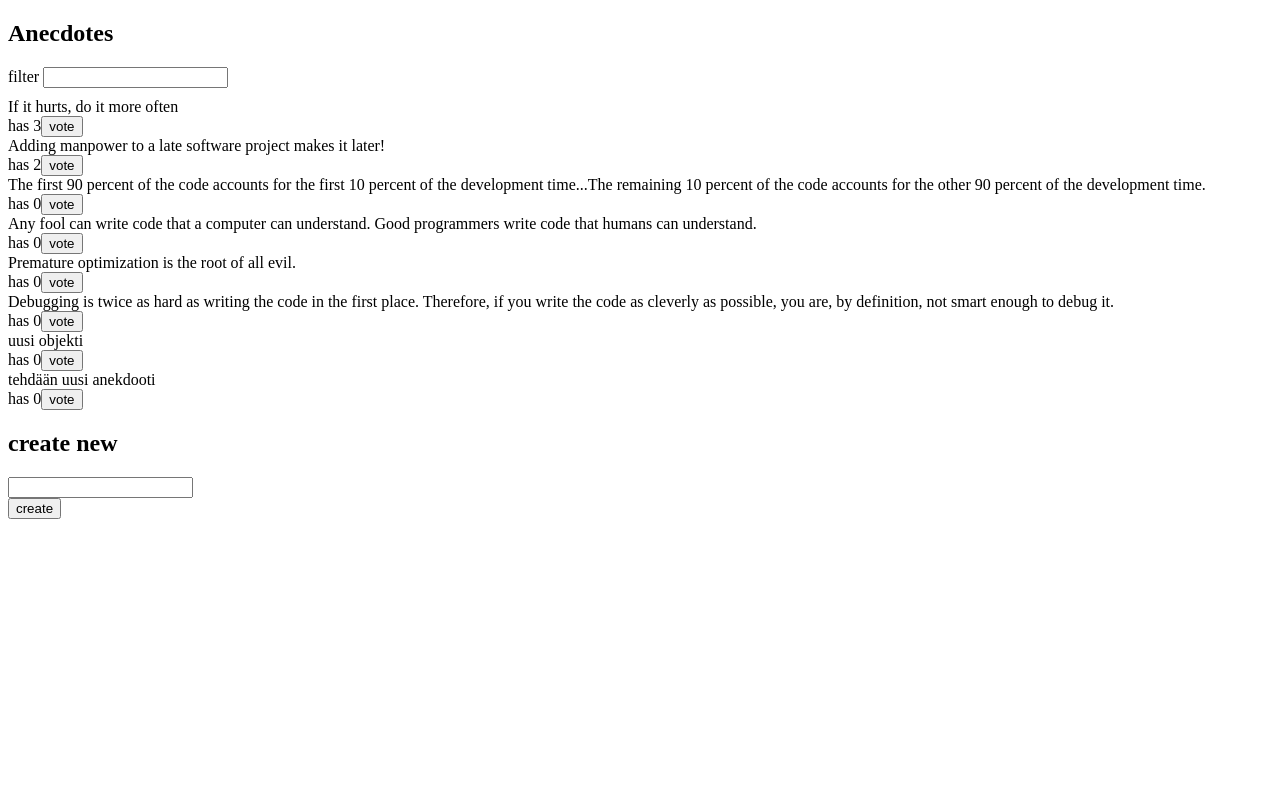
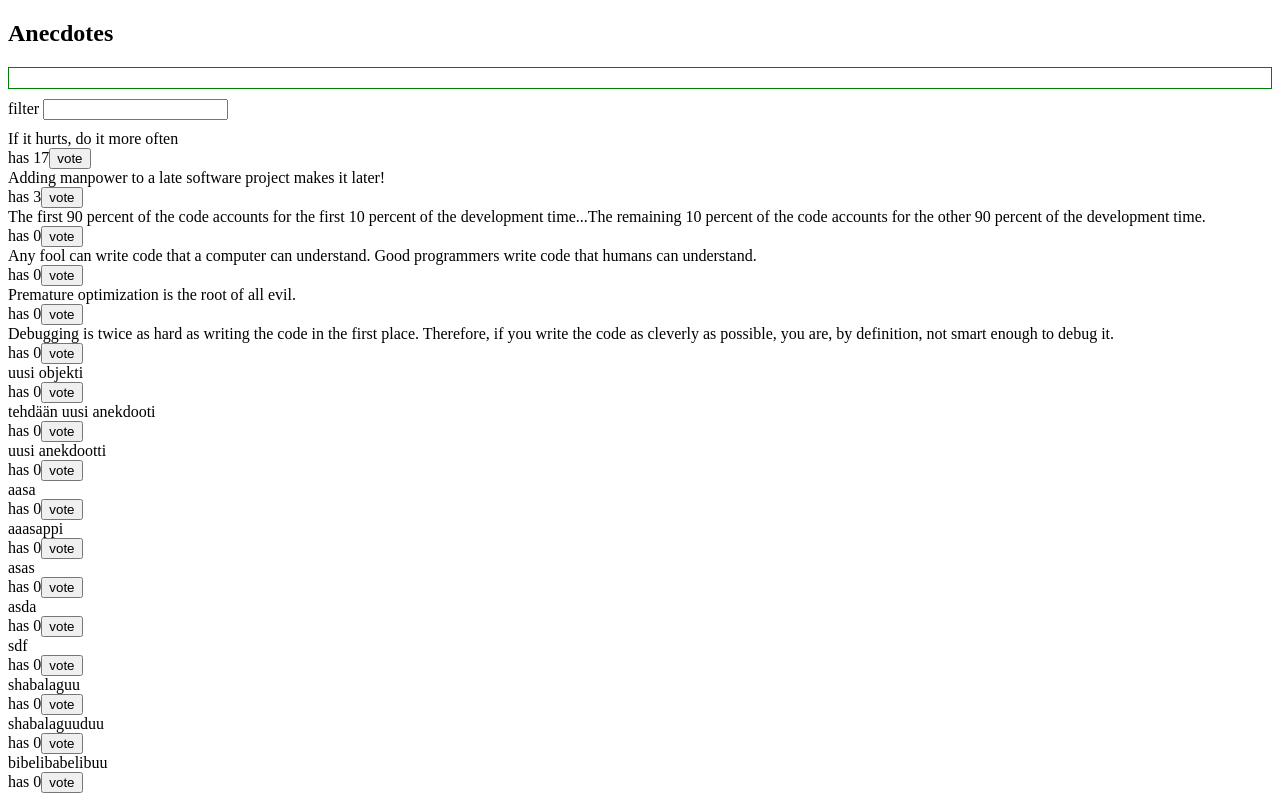
Before and after one commit to Jyrsinho/fsopen_osa6, a React (Vite) app in the folder anecdotes/: page / in a window 1280 px wide. Shown: the top 797 px of the page. Built offline with nearby package versions, Linux system fonts and the light colour scheme; data requests are answered from the project's data file.

Commit message:
Notifikaatioiden näyttäminen käyttäjälle kun anekdootin lisääminen tai äänestäminen onnistuu

```diff
--- a/anecdotes/db.json
+++ b/anecdotes/db.json
@@ -3,12 +3,12 @@
     {
       "content": "If it hurts, do it more often",
       "id": "47145",
-      "votes": 3
+      "votes": 17
     },
     {
       "content": "Adding manpower to a late software project makes it later!",
       "id": "21149",
-      "votes": 2
+      "votes": 3
     },
     {
       "content": "The first 90 percent of the code accounts for the first 10 percent of the development time...The remaining 10 percent of the code accounts for the other 90 percent of the development time.",
@@ -39,6 +39,71 @@
       "content": "tehdään uusi anekdooti",
       "votes": 0,
       "id": "KFO-Nv0ydkU"
+    },
+    {
+      "content": "uusi anekdootti",
+      "votes": 0,
+      "id": "EwxOFVrk_1c"
+    },
+    {
+      "content": "aasa",
+      "votes": 0,
+      "id": "nv6Ftg3356o"
+    },
+    {
+      "content": "aaasappi",
+      "votes": 0,
+      "id": "Lsvo1HOPog0"
+    },
+    {
+      "content": "asas",
+      "votes": 0,
+      "id": "nOF-29WgxXU"
+    },
+    {
+      "content": "asda",
+      "votes": 0,
+      "id": "mwoX8k9-VSo"
+    },
+    {
+      "content": "sdf",
+      "votes": 0,
+      "id": "UAirH5-WKNY"
+    },
+    {
+      "content": "shabalaguu",
+      "votes": 0,
+      "id": "UplwWggj0GY"
+    },
+    {
+      "content": "shabalaguuduu",
+      "votes": 0,
+      "id": "6I87t2razyU"
+    },
+    {
+      "content": "bibelibabelibuu",
+      "votes": 0,
+      "id": "1gOZoC24Bz0"
+    },
+    {
+      "content": "aaa",
+      "votes": 0,
+      "id": "ToPz8GzNGHI"
+    },
+    {
+      "content": "ad",
+      "votes": 0,
+      "id": "VpB_Lw3FuSA"
+    },
+    {
+      "content": "",
+      "votes": 0,
+      "id": "-Ec81iUbBX8"
+    },
+    {
+      "content": "assa",
+      "votes": 0,
+      "id": "YklXhspeN_M"
     }
   ],
   "$schema": "./node_modules/json-server/schema.json"
--- a/anecdotes/src/App.jsx
+++ b/anecdotes/src/App.jsx
@@ -2,7 +2,8 @@ import AnecdoteList from "./components/AnecdoteList.jsx";
 import AnecdoteForm from "./components/AnecdoteForm.jsx";
 import Filter from "./components/Filter.jsx";
 import { useEffect } from "react";
-import { useAnecdoteActions } from "./store.js";
+import { useAnecdoteActions } from "./stores/useAnecdoteStore.js";
+import Notification from "./components/Notification.jsx";
 
 const App = () => {
     const { initialize } = useAnecdoteActions();
@@ -14,6 +15,7 @@ const App = () => {
     return (
         <div>
             <h2>Anecdotes</h2>
+            <Notification/>
             <Filter/>
             <AnecdoteList/>
             <AnecdoteForm/>
--- a/anecdotes/src/components/AnecdoteForm.jsx
+++ b/anecdotes/src/components/AnecdoteForm.jsx
@@ -1,12 +1,26 @@
-import { useAnecdoteActions } from "../store.js";
+import { useAnecdoteActions } from "../stores/useAnecdoteStore.js";
+import { useNotificationActions } from "../stores/useNotificationStore.js";
 
 export function AnecdoteForm() {
     const { createAnecdote } = useAnecdoteActions()
+    const { setNotification } = useNotificationActions()
 
     const handleSubmit = (e) => {
         e.preventDefault()
         const newAnecdote = e.target.anecdote.value
-        createAnecdote(newAnecdote)
+        try {
+            createAnecdote(newAnecdote)
+            setNotification({
+                type: "success",
+                message: "Anecdote successfully created.",
+            })
+        } catch (error) {
+            console.log(error)
+            setNotification({
+                type: "error",
+                message: error.message,
+            })
+        }
         e.target.reset()
     }
 
--- a/anecdotes/src/components/AnecdoteList.jsx
+++ b/anecdotes/src/components/AnecdoteList.jsx
@@ -1,9 +1,19 @@
-import { useAnecdoteActions, useAnecdotes } from "../store.js";
+import { useAnecdoteActions, useAnecdotes } from "../stores/useAnecdoteStore.js";
+import { useNotificationActions } from "../stores/useNotificationStore.js";
 
 const AnecdoteList = () => {
 
     const anecdotes = useAnecdotes()
     const { vote } = useAnecdoteActions()
+    const { setNotification } = useNotificationActions()
+
+    const handleVote = (anecdote) => {
+        vote(anecdote.id)
+        setNotification({
+            type: "success",
+            message: `Voted: ${anecdote.content}`,
+        })
+    }
 
     const sortedAnecdotes = anecdotes.toSorted((a,b) => b.votes - a.votes )
 
@@ -14,7 +24,7 @@ const AnecdoteList = () => {
                     <div>{anecdote.content}</div>
                     <div>
                         has {anecdote.votes}
-                        <button onClick={() => vote(anecdote.id)}>vote</button>
+                        <button onClick={() => handleVote(anecdote)}>vote</button>
                     </div>
                 </div>
             ))}
--- a/anecdotes/src/components/Filter.jsx
+++ b/anecdotes/src/components/Filter.jsx
@@ -1,4 +1,4 @@
-import { useAnecdoteActions } from "../store.js";
+import { useAnecdoteActions } from "../stores/useAnecdoteStore.js";
 
 const Filter = () => {
 
--- a/anecdotes/src/components/Notification.jsx
+++ b/anecdotes/src/components/Notification.jsx
@@ -1,14 +1,47 @@
+import { useNotification, useNotificationActions } from "../stores/useNotificationStore.js";
+import { useEffect } from "react";
+
+
+const baseStyle = {
+    border: "solid",
+    padding: 10,
+    borderWidth: 1,
+    marginBottom: 10,
+}
+
+const errorStyle = {
+    ...baseStyle,
+    color: "red",
+}
+
+const successStyle = {
+    ...baseStyle,
+    color: "green",
+}
+
+
 const Notification = () => {
-    const style = {
-        border: "solid",
-        padding: 10,
-        borderWidth: 1,
-        marginBottom: 10,
-    }
+    const notification = useNotification()
+    const { resetNotification } = useNotificationActions()
+
+    console.log('rendered Notification')
+
+    useEffect(() => {
+        const timeOutID = setTimeout( () => {
+            console.log('executing timeOut function for resetting notification')
+            if (notification) resetNotification()
+        }, 5000)
+        return () => {
+            clearTimeout(timeOutID)
+        }
+    }, [notification, resetNotification]);
+
+
+    const style = notification?.type === 'error' ? errorStyle : successStyle
 
     return (
         <div style={style} data-testid="notification">
-      render here notification...
+            { notification?.message }
         </div>
     )
 }
--- a/anecdotes/src/store.js
+++ b/anecdotes/src/stores/useAnecdoteStore.js
@@ -1,6 +1,6 @@
 
 import { create } from 'zustand'
-import anecdoteService from "./services/anecdotes.js";
+import anecdoteService from "../services/anecdotes.js";
 
 const asObject = anecdote => ({
     content: anecdote,
--- /dev/null
+++ b/anecdotes/src/stores/useNotificationStore.js
@@ -0,0 +1,16 @@
+import { create } from 'zustand'
+
+const useNotificationStore = create( (set) => ({
+    notification: null,
+    actions: {
+        setNotification: (newNotification) => {
+            set( ()=> ({ notification: newNotification }))
+        },
+        resetNotification: () => {
+            set( ()=> ({ notification: null }))
+        }
+    }
+}))
+
+export const useNotification = () => useNotificationStore((state) => state.notification)
+export const useNotificationActions = () => useNotificationStore((state) => state.actions)
```
